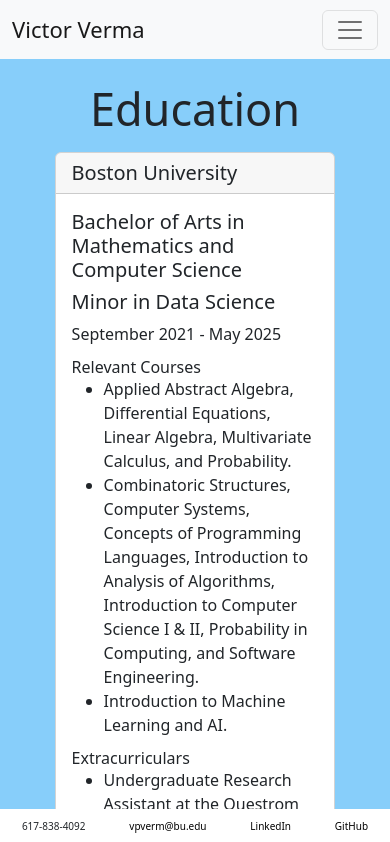
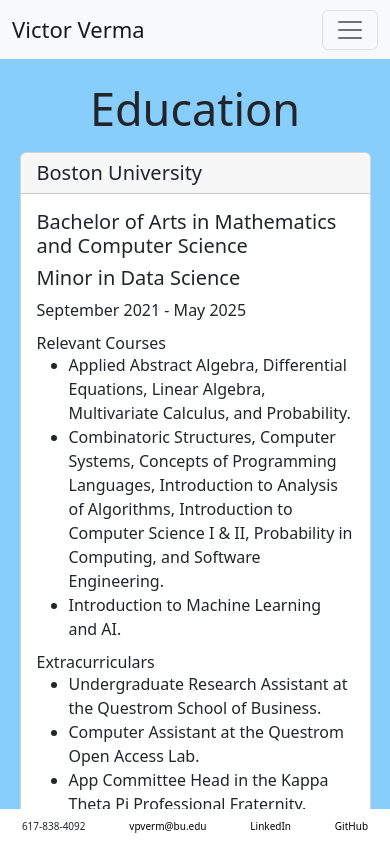
Before and after one commit to victorverma3/Portfolio, a React (Vite) app: page /education in a window 390 px wide. Shown: the top 842 px of the page. Built offline with nearby package versions, Linux system fonts and the light colour scheme.

Commit message:
testing width

```diff
--- a/src/pages/education/Education.css
+++ b/src/pages/education/Education.css
@@ -40,6 +40,10 @@
 }
 
 @media screen and (max-width: 499px) {
+    .schoolInfo {
+        width: 27rem;
+    }
+
     .schoolPic {
         width: 90vw;
         margin-top: 20px;
@@ -54,10 +58,6 @@
 }
 
 @media screen and (min-width: 1440px) {
-    .schoolInfo {
-        width: 90%;
-    }
-
     .schoolInfo {
         width: 45rem;
     }
```
